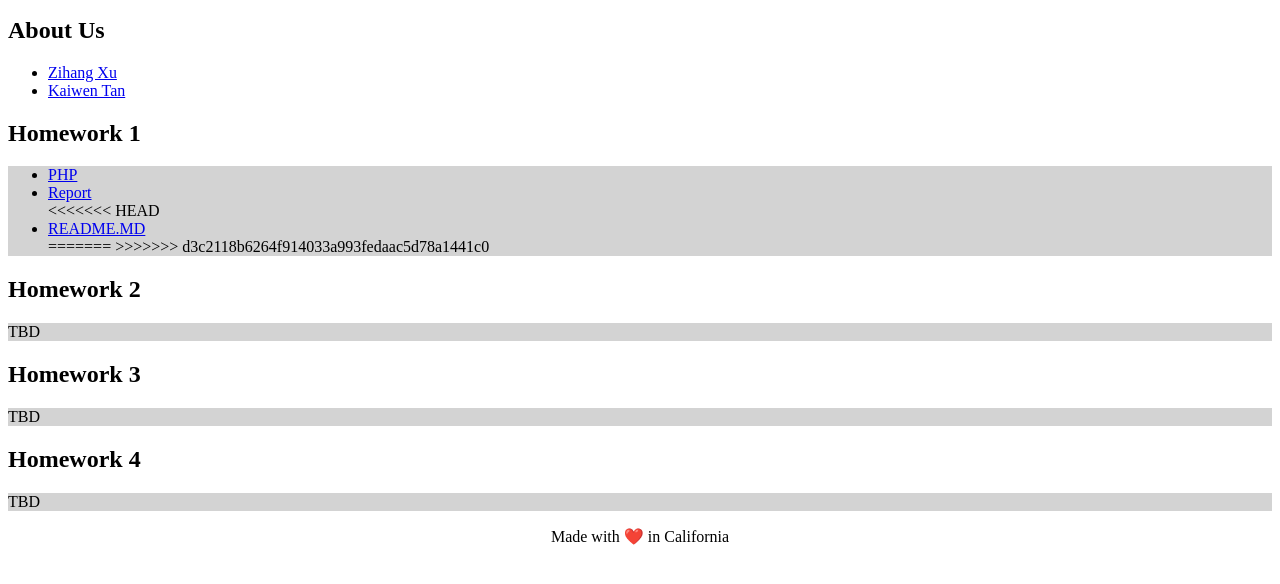
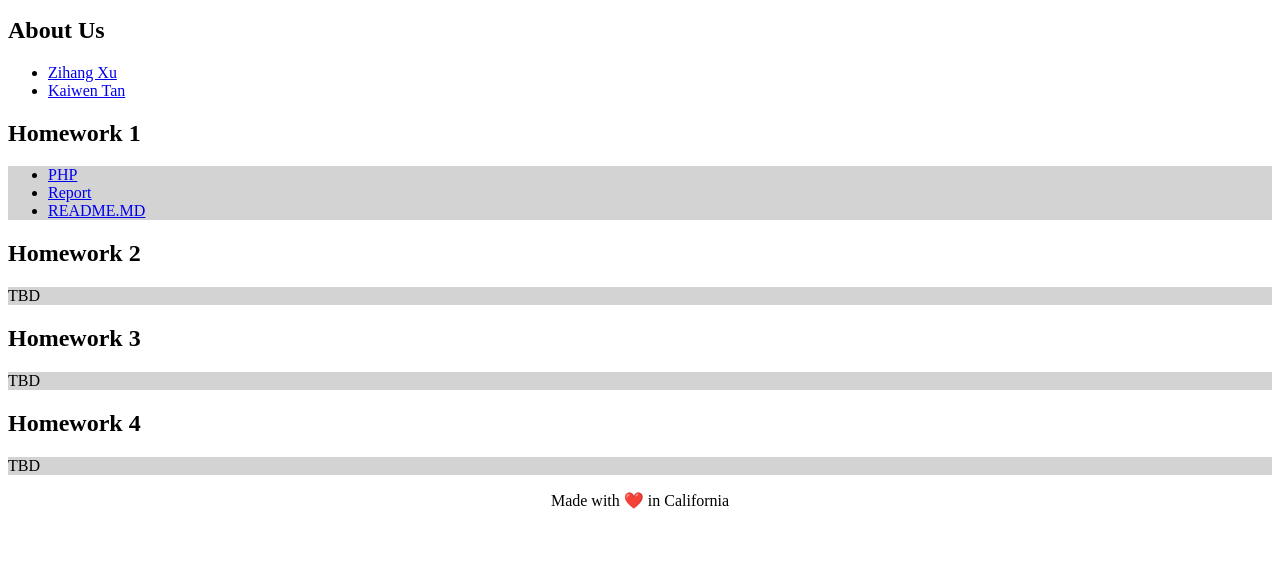
Before and after one commit to watermelonsugarhi/cse135site, a plain HTML site: page index.html in a window 1280 px wide. Shown: the part 148-732 px from the top of the page. Drawn offline with Linux system fonts and the light colour scheme.

Commit message:
delete extra in index

```diff
--- a/index.html
+++ b/index.html
@@ -33,10 +33,7 @@
         <ul>
             <li><a href="hw1/hello.php">PHP</a></li>
             <li><a href="hw1/report.html">Report</a></li>
-<<<<<<< HEAD
             <li><a href="hw1/README.MD">README.MD</a></li>
-=======
->>>>>>> d3c2118b6264f914033a993fedaac5d78a1441c0
           </ul>
       </nav>
 
```
